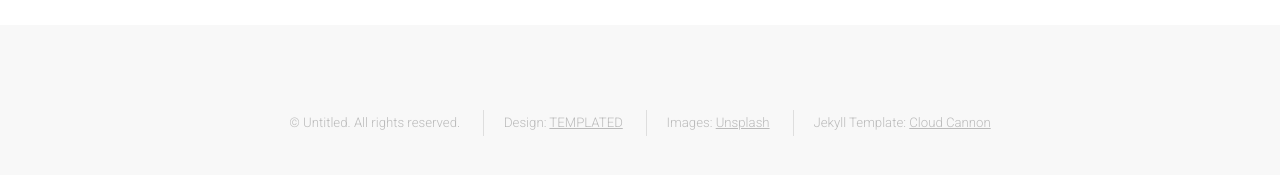
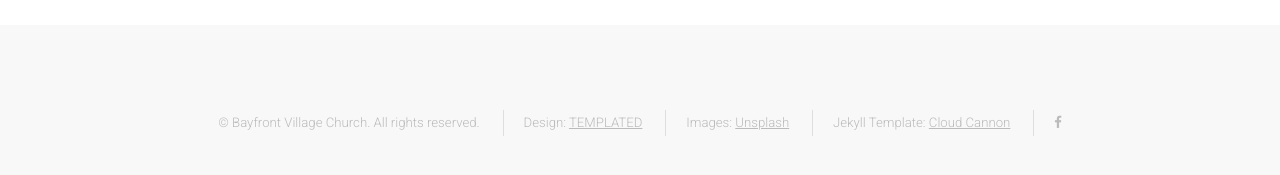
Before and after one commit to miltoncs/BFVC, a Jekyll site: the page built from Ion/index.html, in a window 1280 px wide and 900 px high, scrolled down 510 px. Shown: the part 706-881 px from the top of the window. Built offline with Jekyll 4.4.1, drawn with Linux system fonts in a browser that asks for light colours.

Commit message:
finish about, add facebook link

```diff
--- a/Ion/_includes/footer.html
+++ b/Ion/_includes/footer.html
@@ -38,10 +38,12 @@
             <!--</div>-->
         <!--</div>-->
         <ul class="copyright">
-            <li>&copy; Untitled. All rights reserved.</li>
+            <li>&copy; Bayfront Village Church. All rights reserved.</li>
             <li>Design: <a href="http://templated.co">TEMPLATED</a></li>
             <li>Images: <a href="http://unsplash.com">Unsplash</a></li>
             <li>Jekyll Template: <a href="http://cloudcannon.com">Cloud Cannon</a></li>
+            <li><a href="https://www.facebook.com/bayfrontvillagechurch/" class="icon fa-facebook">
+                <span class="label">Facebook</span></a></li>
         </ul>
     </div>
 </footer>
```
Also changed, not shown: 6 other files.
